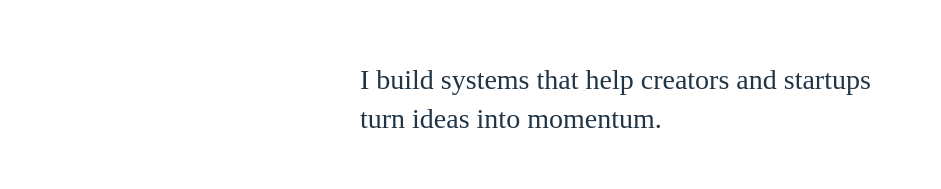
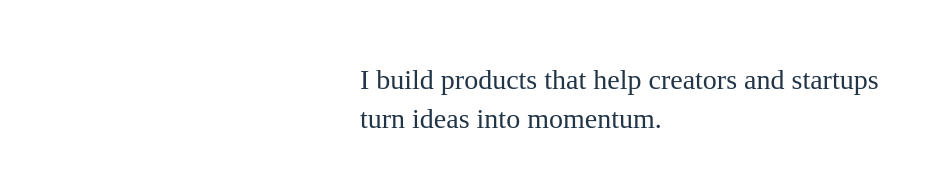
Before and after one commit to dariandottsx/personal-site, a React (Vite) app: page / in a window 1280 px wide. Shown: the part 151-340 px from the top of the page, without its empty margins (0-941 px from the left). Built offline with nearby package versions, Linux system fonts and the light colour scheme; a web font is replaced by a local one.

Commit message:
small change

```diff
--- a/src/components/Home.tsx
+++ b/src/components/Home.tsx
@@ -11,7 +11,7 @@ const Home = () => {
       <section>
         <h1>Darian Pan</h1>
 
-        <h2>I build systems that help creators and startups turn ideas into momentum.</h2>
+        <h2>I build products that help creators and startups turn ideas into momentum.</h2>
       </section>
 
       <Now />
```
